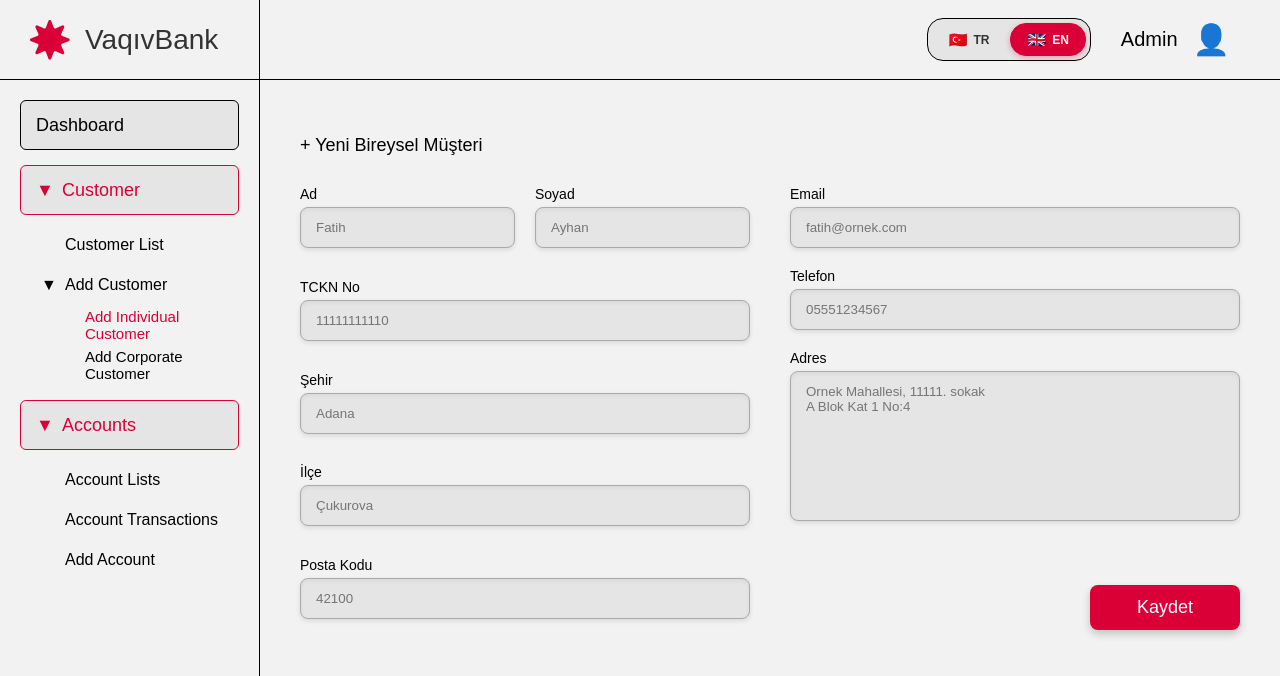
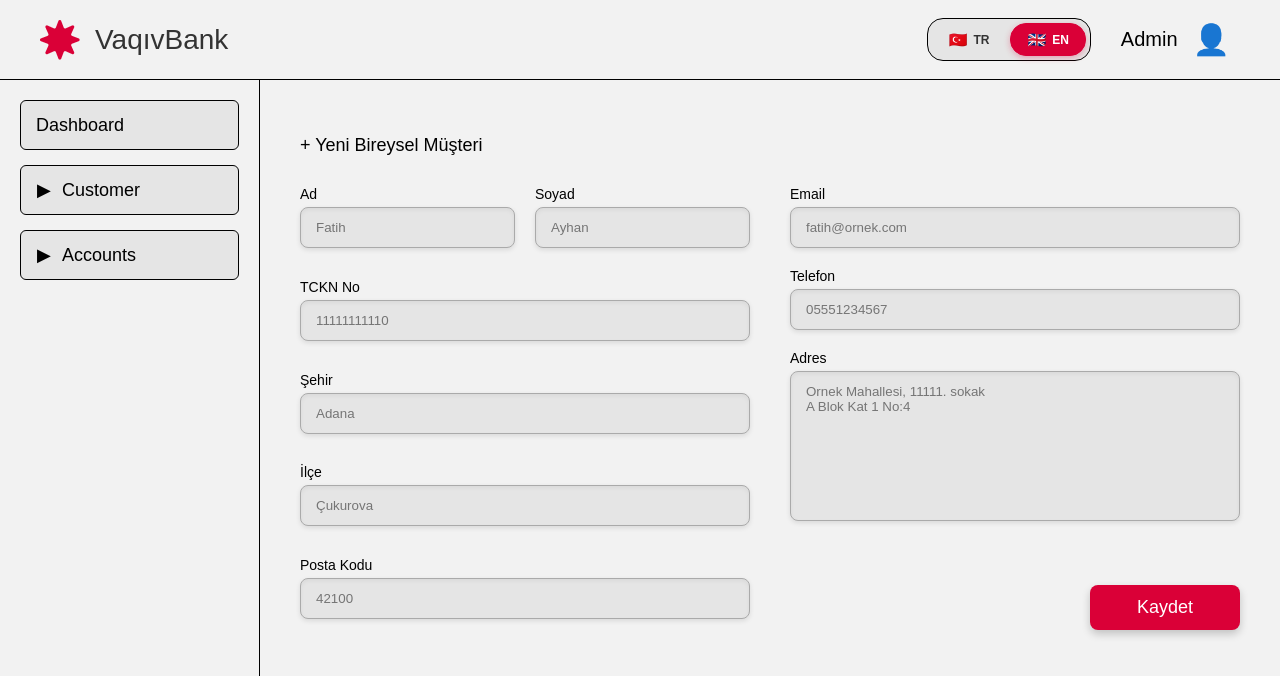
Before and after one commit to MevlutFatihAyhan/bankacilik_muhasebe, an Angular app in the folder Frontend/: page /admin/bireysel-musteri-ekle in a window 1280 px wide. Shown: the top 676 px of the page. Built offline with nearby package versions, Linux system fonts and the light colour scheme; sample sign-in values are in the browser's storage; a web font is replaced by a local one.

Commit message:
Arayüz düzenlemeleri yapıldı.

```diff
--- a/Frontend/src/app/pages/admin/admin.component.css
+++ b/Frontend/src/app/pages/admin/admin.component.css
@@ -1,34 +1,61 @@
 .dashboard-container {
     display: flex;
+    flex-direction: column;
     height: 100vh;
     width: 100%;
     min-width: 1024px;
-    overflow: auto;
+    overflow: hidden;
     background-color: #f2f2f2;
     font-family: 'Elms Sans', sans-serif;
     color: #000;
 }
 
-/* SIDEBAR */
+/* TOP HEADER - Sabit Üst Bar (Tam Genişlik, Logo ve Admin Bilgisi Aynı Bar İçinde) */
+.top-header {
+    height: 80px;
+    min-height: 80px;
+    display: flex;
+    justify-content: space-between;
+    align-items: center;
+    padding: 0 40px;
+    box-sizing: border-box;
+    border-bottom: 1px solid #000;
+    background-color: #f2f2f2;
+    z-index: 10;
+}
+
+.top-logo {
+    display: flex;
+    align-items: center;
+    gap: 15px;
+    font-size: 28px;
+    font-weight: 500;
+    color: #333;
+}
+
+.header-right {
+    display: flex;
+    align-items: center;
+    gap: 20px;
+}
+
+/* GÖVDE KONTEYNERİ */
+.body-container {
+    display: flex;
+    flex: 1;
+    height: calc(100vh - 80px);
+    overflow: hidden;
+}
+
+/* SIDEBAR (Sol Menü) */
 .sidebar {
     width: 260px;
+    min-width: 260px;
     background-color: #f2f2f2;
     border-right: 1px solid #000;
     display: flex;
     flex-direction: column;
-}
-
-.sidebar-logo {
-    display: flex;
-    align-items: center;
-    padding: 0 30px;
-    gap: 15px;
-    font-size: 28px;
-    font-weight: 500;
-    color: #333;
-    height: 80px;
-    box-sizing: border-box;
-    border-bottom: 1px solid #000;
+    overflow-y: auto;
 }
 
 .sidebar-nav {
@@ -91,7 +118,7 @@
     color: #DA0037;
 }
 
-/* MAIN CONTENT */
+/* MAIN CONTENT (Sağ İçerik - Sayfa Scroll Yapıldığında Sadece Burası Kayar, Header Çizgisi Sabit Kalır) */
 .main-content {
     flex: 1;
     display: flex;
@@ -99,16 +126,6 @@
     overflow-y: auto;
 }
 
-.top-header {
-    height: 80px;
-    display: flex;
-    justify-content: flex-end;
-    align-items: center;
-    gap: 20px;
-    padding: 0 40px;
-    box-sizing: border-box;
-    border-bottom: 1px solid #000;
-}
 
 .lang-switcher {
     display: flex;
--- a/Frontend/src/app/pages/admin/admin.component.html
+++ b/Frontend/src/app/pages/admin/admin.component.html
@@ -1,10 +1,50 @@
 <div class="dashboard-container">
-  <aside class="sidebar">
-    <div class="sidebar-logo">
+  <!-- ÜST HEADER (Tam Genişlik: Sol tarafta VaqıvBank logosu, Sağ tarafta Admin & Dil seçici) -->
+  <header class="top-header">
+    <div class="top-logo">
       <img src="images/star1.jpeg" alt="Logo" width="40" height="40">
       <span>VaqıvBank</span>
     </div>
 
+    <div class="header-right">
+      <!-- Language Switcher -->
+      <div class="lang-switcher">
+        <button
+          class="lang-btn"
+          [class.active]="langService.currentLang() === 'tr'"
+          (click)="setLanguage('tr')"
+          title="Türkçe">
+          <span class="flag">🇹🇷</span> TR
+        </button>
+        <button
+          class="lang-btn"
+          [class.active]="langService.currentLang() === 'en'"
+          (click)="setLanguage('en')"
+          title="English">
+          <span class="flag">🇬🇧</span> EN
+        </button>
+      </div>
+
+      <!-- Admin User Profile -->
+      <div class="user-profile-container">
+        <div class="user-profile" (click)="toggleUserMenu()">
+          <span>{{ 'COMMON.ADMIN' | translate }}</span>
+          <div class="user-icon">
+            👤
+          </div>
+        </div>
+        <div class="dropdown-menu" *ngIf="isUserMenuOpen">
+          <button class="dropdown-item" (click)="logout()">
+            🚪 {{ 'COMMON.LOGOUT' | translate }}
+          </button>
+        </div>
+      </div>
+    </div>
+  </header>
+
+  <!-- GÖVDE KONTEYNERİ (Sol Sidebar + Sağ İçerik) -->
+  <div class="body-container">
+    <aside class="sidebar">
       <nav class="sidebar-nav">
         <!-- Anasayfa -->
         <button class="nav-item box" routerLink="anasayfa" routerLinkActive="active">
@@ -19,7 +59,6 @@
           </button>
 
           <div class="sub-menu" *ngIf="isMusteriMenuOpen" style="display: flex; flex-direction: column;">
-
             <button class="sub-item" routerLink="musteri-listesi" routerLinkActive="active" style="padding-left: 45px;">
               {{ 'NAV.CUSTOMER_LIST' | translate }}
             </button>
@@ -39,7 +78,6 @@
                 {{ 'NAV.ADD_CORPORATE_CUSTOMER' | translate }}
               </button>
             </div>
-
           </div>
         </div>
 
@@ -61,48 +99,14 @@
             </button>
           </div>
         </div>
-
       </nav>
     </aside>
 
     <!-- SAĞ İÇERİK (MAIN CONTENT) -->
     <main class="main-content">
-    <header class="top-header">
-      <!-- Language Switcher -->
-      <div class="lang-switcher">
-        <button
-          class="lang-btn"
-          [class.active]="langService.currentLang() === 'tr'"
-          (click)="setLanguage('tr')"
-          title="Türkçe">
-          <span class="flag">🇹🇷</span> TR
-        </button>
-        <button
-          class="lang-btn"
-          [class.active]="langService.currentLang() === 'en'"
-          (click)="setLanguage('en')"
-          title="English">
-          <span class="flag">🇬🇧</span> EN
-        </button>
-      </div>
-
-      <div class="user-profile-container">
-        <div class="user-profile" (click)="toggleUserMenu()">
-          <span>{{ 'COMMON.ADMIN' | translate }}</span>
-          <div class="user-icon">
-            👤
-          </div>
-        </div>
-        <div class="dropdown-menu" *ngIf="isUserMenuOpen">
-          <button class="dropdown-item" (click)="logout()">
-            🚪 {{ 'COMMON.LOGOUT' | translate }}
-          </button>
-        </div>
-      </div>
-    </header>
-
       <div class="content-body">
         <router-outlet></router-outlet>
       </div>
     </main>
   </div>
+</div>
--- a/Frontend/src/app/pages/admin/admin.component.ts
+++ b/Frontend/src/app/pages/admin/admin.component.ts
@@ -13,11 +13,12 @@ import { TranslatePipe } from '../../pipes/translate.pipe';
   styleUrls: ['./admin.component.css']
 })
 export class AdminComponent {
-  isMusteriMenuOpen = true;
-  isMusteriEkleMenuOpen = true;
-  isHesapMenuOpen = true;
+  isMusteriMenuOpen = false;
+  isMusteriEkleMenuOpen = false;
+  isHesapMenuOpen = false;
   isProfileMenuOpen = false;
   isUserMenuOpen: boolean = false;
+
 
   constructor(
     private router: Router,
```
Lines whose indentation alone changed are shown as unchanged.
